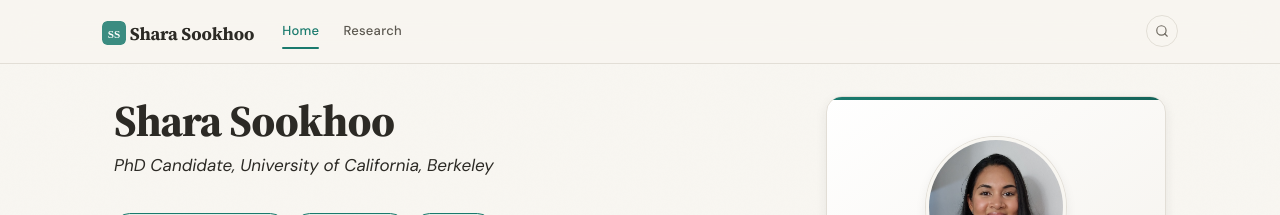
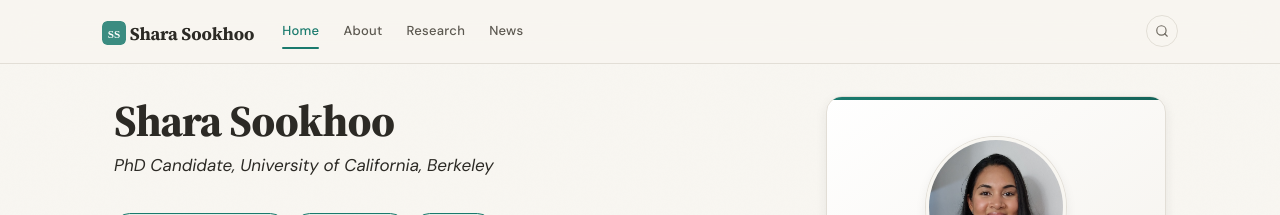
Before and after one commit to sharasookhoo/sharasookhoo.github.io, a Jekyll site: the page built from _pages/home.md, in a window 1280 px wide. Shown: the top 215 px of the page. Built offline with Jekyll 4.4.1, drawn with Linux system fonts in a browser that asks for light colours.

Commit message:
Update _config.yml

```diff
--- a/_config.yml
+++ b/_config.yml
@@ -43,7 +43,7 @@ analytics:
 # Each name is a page in _pages/. Add `label: Papers` to change the
 # navbar text without changing the URL.
 nav_pages:
-#  - name: about
+  - name: about
 #  - name: publications
 #  - name: talks
   - name: research
@@ -51,6 +51,7 @@ nav_pages:
 #  - name: team
 #  - name: teaching
 #  - name: blog
+  - name: news
 
 # ============================================================
 # STEP 5: Publications (assets/ref.bib)
```
